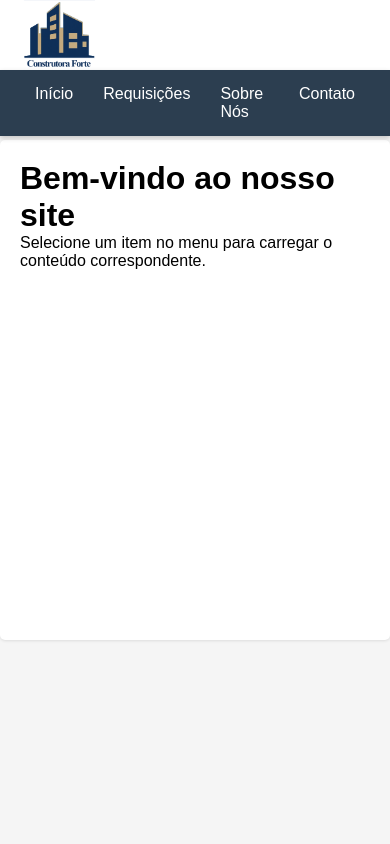
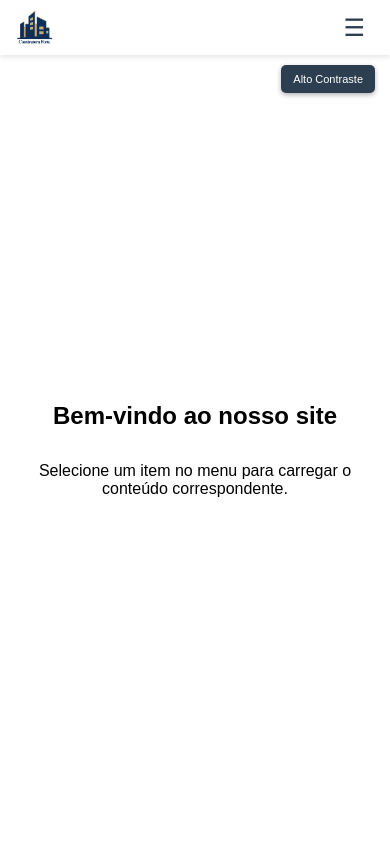
Before and after one commit to edmilsonmalta/univesp-PI-1-construtora, a PHP site: page / in a window 390 px wide. Run offline with PHP 8.4, Linux system fonts and the light colour scheme.

Commit message:
Add files via upload
Atualização para o PI 2

```diff
--- a/Index.html
+++ b/Index.html
@@ -5,71 +5,92 @@
     <meta name="viewport" content="width=device-width, initial-scale=1.0">
     <title>Página com Menu Flutuante</title>
     <style>
-        * {
+        /* RESET COMPLETO */
+        html, body {
             margin: 0;
             padding: 0;
+            height: 100%;
+            width: 100%;
+            overflow: hidden;
+        }
+
+        * {
             box-sizing: border-box;
             font-family: Arial, sans-serif;
         }
 
         body {
-            padding-top: 120px;
+            display: flex;
+            flex-direction: column;
             background-color: #f5f5f5;
         }
 
         /* Cabeçalho com logo */
         .header {
-            position: fixed;
-            top: 0;
-            left: 0;
-            width: 100%;
+            height: 70px;
             background-color: white;
+            box-shadow: 0 2px 5px rgba(0,0,0,0.1);
+            flex-shrink: 0;
             z-index: 999;
-            box-shadow: 0 2px 5px rgba(0,0,0,0.1);
-            padding: 0px 0;
         }
 
         .logo-container {
-            max-width: 1200px;
+            max-width: 100%;
             margin: 0 auto;
             padding: 0 20px;
             display: flex;
             align-items: center;
+            justify-content: space-between;
+            height: 100%;
         }
 
         .logo {
-            height: 70px;
+            height: 50px;
+        }
+
+        /* Botão menu mobile */
+        .menu-toggle {
+            display: none;
+            background: none;
+            border: none;
+            color: #2c3e50;
+            font-size: 24px;
+            cursor: pointer;
+            padding: 10px;
         }
 
         /* Estilos do menu flutuante */
         .floating-menu {
-            position: fixed;
-            top: 70px;
-            left: 0;
-            width: 100%;
+            height: 50px;
             background-color: #2c3e50;
+            box-shadow: 0 2px 5px rgba(0,0,0,0.2);
+            flex-shrink: 0;
             z-index: 1000;
-            box-shadow: 0 2px 5px rgba(0,0,0,0.2);
         }
 
         .menu-container {
             display: flex;
             justify-content: flex-start;
-            max-width: 1200px;
+            max-width: 100%;
             margin: 0 auto;
             padding: 0 20px;
+            height: 100%;
         }
 
         .menu-item {
             position: relative;
+            height: 100%;
         }
 
         .menu-item > a {
-            display: block;
+            display: flex;
+            align-items: center;
+            height: 100%;
             color: white;
             text-decoration: none;
-            padding: 15px;
+            padding: 0 15px;
             transition: background-color 0.3s;
+            white-space: nowrap;
         }
 
         .menu-item > a:hover {
@@ -85,6 +106,7 @@
             min-width: 200px;
             display: none;
             box-shadow: 0 2px 5px rgba(0,0,0,0.2);
+            z-index: 1001;
         }
 
         .menu-item:hover .submenu {
@@ -104,77 +126,313 @@
             background-color: #3d566e;
         }
 
-        /* Área do iframe */
+        /* ÁREA DO IFRAME - SOLUÇÃO FLEXBOX */
         .iframe-container {
-            max-width: 1200px;
-            margin: 20px auto;
+            flex: 1;
             background-color: white;
-            border-radius: 5px;
-            box-shadow: 0 1px 3px rgba(0,0,0,0.1);
-            min-height: 500px;
+            margin: 0;
+            padding: 0;
+            position: relative;
+            min-height: 0; /* Importante para flexbox */
+        }
+
+        .iframe-wrapper {
+            position: absolute;
+            top: 0;
+            left: 0;
+            width: 100%;
+            height: 100%;
         }
 
         .content-iframe {
             width: 100%;
             height: 100%;
-            min-height: 500px;
             border: none;
-            border-radius: 5px;
+            display: block;
         }
 
         .default-content {
-            padding: 20px;
+            position: absolute;
+            top: 0;
+            left: 0;
+            width: 100%;
+            height: 100%;
+
+            padding: 40px 20px;
+            display: flex;
+            flex-direction: column;
+            justify-content: center;
+            align-items: center;
+            text-align: center;
+            background-color: white;
         }
 
         .hidden {
+            display: none !important;
+        }
+
+        /* ===== ESTILOS RESPONSIVOS ===== */
+
+        /* Tablets */
+        @media (max-width: 1024px) {
+            .menu-container {
+                flex-wrap: wrap;
+            }
+
+            .menu-item > a {
+                padding: 0 10px;
+                font-size: 14px;
+            }
+        }
+
+        /* Mobile */
+        @media (max-width: 768px) {
+            .header {
+                height: 60px;
+            }
+
+            .logo-container {
+                padding: 0 15px;
+            }
+
+            .logo {
+                height: 40px;
+            }
+
+            .menu-toggle {
+                display: block;
+            }
+
+            .floating-menu {
+                position: fixed;
+                top: 60px;
+                left: -100%;
+                width: 280px;
+                height: calc(100vh - 60px);
+                transition: left 0.3s ease;
+                overflow-y: auto;
+                z-index: 1002;
+            }
+
+            .floating-menu.active {
+                left: 0;
+            }
+
+            .menu-container {
+                flex-direction: column;
+                padding: 0;
+                height: auto;
+            }
+
+            .menu-item {
+                width: 100%;
+                height: auto;
+                border-bottom: 1px solid #34495e;
+            }
+
+            .menu-item > a {
+                padding: 15px 20px;
+                display: flex;
+                justify-content: space-between;
+                align-items: center;
+                height: auto;
+                min-height: 50px;
+            }
+
+            .menu-item > a::after {
+                content: '›';
+                font-size: 18px;
+                transition: transform 0.3s;
+            }
+
+            .menu-item.active > a::after {
+                transform: rotate(90deg);
+            }
+
+            .submenu {
+                position: static;
                 display: none;
+                width: 100%;
+                background-color: #2c3e50;
+                box-shadow: none;
+            }
+
+            .menu-item.active .submenu {
+                display: block;
+            }
+
+            .submenu a {
+                padding: 12px 30px;
+                border-bottom: 1px solid #2c3e50;
+            }
+        }
+
+        /* Mobile pequeno */
+        @media (max-width: 480px) {
+            .header {
+                height: 55px;
+            }
+
+            .floating-menu {
+                top: 55px;
+                height: calc(100vh - 55px);
+            }
+
+            .logo {
+                height: 35px;
+            }
+
+            .default-content {
+                padding: 20px 15px;
+            }
+
+            .default-content h1 {
+                font-size: 24px;
+            }
+        }
+
+        /* Overlay para mobile */
+        .menu-overlay {
+            display: none;
+            position: fixed;
+            top: 0;
+            left: 0;
+            width: 100%;
+            height: 100%;
+            background-color: rgba(0,0,0,0.5);
+            z-index: 998;
+        }
+
+        .menu-overlay.active {
+            display: block;
+        }
+
+        /* Botão de Alto Contraste */
+        .contrast-toggle {
+            position: fixed;
+            top: 85px;
+            right: 20px;
+            background: #2c3e50;
+            color: white;
+            border: none;
+            padding: 10px 15px;
+            border-radius: 5px;
+            cursor: pointer;
+            z-index: 1003;
+            font-size: 12px;
+            box-shadow: 0 2px 5px rgba(0,0,0,0.3);
+        }
+
+        .contrast-toggle:hover {
+            background: #34495e;
+        }
+
+        /* MODO ALTO CONTRASTE */
+        .high-contrast {
+            filter: contrast(1.8) brightness(1.2);
+        }
+
+        .high-contrast body {
+            background-color: #000000 !important;
+            color: #ffffff !important;
+        }
+
+        .high-contrast .header {
+            background-color: #000000 !important;
+            color: #ffffff !important;
+            border-bottom: 2px solid #ffffff;
+        }
+
+        .high-contrast .floating-menu {
+            background-color: #333333 !important;
+        }
+
+        .high-contrast .menu-item > a {
+            color: #ffffff !important;
+            border: 1px solid #ffffff;
+        }
+
+        .high-contrast .submenu {
+            background-color: #555555 !important;
+            border: 2px solid #ffffff;
+        }
+
+        .high-contrast .iframe-container {
+            background-color: #000000 !important;
+            border: 2px solid #ffffff;
+        }
+
+        .high-contrast .default-content {
+            background-color: #000000 !important;
+            color: #ffffff !important;
+        }
+
+        /* Para mobile */
+        @media (max-width: 768px) {
+            .contrast-toggle {
+                top: 65px;
+                right: 15px;
+                padding: 8px 12px;
+                font-size: 11px;
+            }
         }
     </style>
 </head>
 <body>
+    <!-- Overlay para fechar menu no mobile -->
+    <div class="menu-overlay" id="menuOverlay"></div>
+
+    <!-- Botão de Alto Contraste -->
+    <button class="contrast-toggle" id="contrastToggle" title="Ativar/Desativar Alto Contraste">
+        Alto Contraste
+    </button>
+
     <!-- Cabeçalho com Logo -->
     <header class="header">
         <div class="logo-container">
             <img src="logo.png" alt="Logo da Empresa" class="logo">
+            <button class="menu-toggle" id="menuToggle">☰</button>
         </div>
     </header>
 
     <!-- Menu Flutuante -->
-    <nav class="floating-menu">
+    <nav class="floating-menu" id="floatingMenu">
         <div class="menu-container">
             <div class="menu-item">
-                <a href="#" onclick="loadContent('default')">Início</a>
+                <a href="#" onclick="loadContent('default'); closeMobileMenu();">Início</a>
             </div>
 
-            <div class="menu-item" id="services-menu">
-                <a href="#" onclick="loadContent('requisicao_obra.php')">Requisições</a>
-                <div class="submenu" id="services-submenu">
-                    <a href="#" onclick="loadContent('requisicao_obra.php')">Requisitar Obra/Reforma</a>
-                    <a href="#" onclick="loadContent('agendamento_cliente.php')">Visualizar Agendamento</a>
-                </div>
-            </div>
-
-            <div class="menu-item" id="about-menu">
-                <a href="#" onclick="loadContent('sobre.html')">Sobre Nós</a>
-                <div class="submenu" id="about-submenu">
-                    <a href="#" onclick="loadContent('historia.html')">Nossa História</a>
-                    <a href="#" onclick="loadContent('equipe.html')">Nossa Equipe</a>
+            <div class="menu-item">
+                <a href="#" class="menu-link">Requisições</a>
+                <div class="submenu">
+                    <a href="#" onclick="loadContent('requisicao_obra.php'); closeMobileMenu();">Requisitar Obra/Reforma</a>
+                    <a href="#" onclick="loadContent('agendamento_cliente.php'); closeMobileMenu();">Visualizar Agendamento</a>
                 </div>
             </div>
 
             <div class="menu-item">
-                <a href="#" onclick="loadContent('contato.html')">Contato</a>
+                <a href="#" class="menu-link">Sobre Nós</a>
+                <div class="submenu">
+                    <a href="#" onclick="loadContent('historia.html'); closeMobileMenu();">Nossa História</a>
+                    <a href="#" onclick="loadContent('equipe.html'); closeMobileMenu();">Nossa Equipe</a>
+                </div>
+            </div>
+
+            <div class="menu-item">
+                <a href="#" onclick="loadContent('contato.html'); closeMobileMenu();">Contato</a>
             </div>
         </div>
     </nav>
 
     <!-- Área de Conteúdo com Iframe -->
     <div class="iframe-container">
+        <div class="iframe-wrapper">
             <div id="default-content" class="default-content">
                 <h1>Bem-vindo ao nosso site</h1>
                 <p>Selecione um item no menu para carregar o conteúdo correspondente.</p>
             </div>
             <iframe id="content-iframe" class="content-iframe hidden" src=""></iframe>
+        </div>
     </div>
 
     <script>
@@ -185,35 +443,140 @@
             if (pageUrl === 'default') {
                 iframe.classList.add('hidden');
                 defaultContent.classList.remove('hidden');
+                iframe.src = ''; // Limpa o iframe
             } else {
                 defaultContent.classList.add('hidden');
                 iframe.classList.remove('hidden');
                 iframe.src = pageUrl;
             }
 
-            // Retorna true para permitir que o hover continue funcionando
+            // Força o redimensionamento do iframe
+            setTimeout(() => {
+                adjustIframeSize();
+            }, 100);
+
             return true;
         }
+
+        // Funções para menu mobile
+        function toggleMobileMenu() {
+            const menu = document.getElementById('floatingMenu');
+            const overlay = document.getElementById('menuOverlay');
+            menu.classList.toggle('active');
+            overlay.classList.toggle('active');
+        }
+
+        function closeMobileMenu() {
+            const menu = document.getElementById('floatingMenu');
+            const overlay = document.getElementById('menuOverlay');
+            menu.classList.remove('active');
+            overlay.classList.remove('active');
+        }
+
+        // Função para ajustar o tamanho do iframe
+        function adjustIframeSize() {
+            const iframe = document.getElementById('content-iframe');
+            const iframeContainer = document.querySelector('.iframe-container');
+
+            if (iframe && !iframe.classList.contains('hidden')) {
+                // Garante que o iframe ocupe 100% do container
+                iframe.style.width = '100%';
+                iframe.style.height = '100%';
+                iframe.style.display = 'block';
+            }
+        }
+
+        // CONTROLE DE ALTO CONTRASTE
+        const contrastToggle = document.getElementById('contrastToggle');
+        const htmlElement = document.documentElement;
+
+        // Verifica se já estava ativo
+        if (localStorage.getItem('highContrast') === 'true') {
+            htmlElement.classList.add('high-contrast');
+            contrastToggle.textContent = 'Contraste Normal';
+        }
+
+        contrastToggle.addEventListener('click', function() {
+            htmlElement.classList.toggle('high-contrast');
+
+            if (htmlElement.classList.contains('high-contrast')) {
+                localStorage.setItem('highContrast', 'true');
+                contrastToggle.textContent = 'Contraste Normal';
+            } else {
+                localStorage.setItem('highContrast', 'false');
+                contrastToggle.textContent = 'Alto Contraste';
+            }
+        });
 
         // Adiciona eventos para melhorar a experiência com submenus
         document.addEventListener('DOMContentLoaded', function() {
             const menuItems = document.querySelectorAll('.menu-item');
+            const menuToggle = document.getElementById('menuToggle');
+            const overlay = document.getElementById('menuOverlay');
 
+            // Evento do botão menu mobile
+            menuToggle.addEventListener('click', toggleMobileMenu);
+
+            // Evento do overlay para fechar menu
+            overlay.addEventListener('click', closeMobileMenu);
+
+            // Eventos para desktop
             menuItems.forEach(item => {
-                // Mantém o submenu aberto quando o mouse está sobre ele
+                // Mantém o submenu aberto quando o mouse está sobre ele (desktop)
                 item.addEventListener('mouseenter', function() {
+                    if (window.innerWidth > 768) {
                         const submenu = this.querySelector('.submenu');
                         if (submenu) submenu.style.display = 'block';
+                    }
                 });
 
                 item.addEventListener('mouseleave', function() {
+                    if (window.innerWidth > 768) {
                         const submenu = this.querySelector('.submenu');
                         if (submenu) submenu.style.display = 'none';
+                    }
                 });
+
+                // Eventos para mobile
+                const menuLink = item.querySelector('.menu-link');
+                if (menuLink) {
+                    menuLink.addEventListener('click', function(e) {
+                        if (window.innerWidth <= 768) {
+                            e.preventDefault();
+                            // Fecha outros menus abertos
+                            menuItems.forEach(otherItem => {
+                                if (otherItem !== item) {
+                                    otherItem.classList.remove('active');
+                                }
+                            });
+                            // Abre/fecha o menu atual
+                            item.classList.toggle('active');
+                        }
+                    });
+                }
             });
 
             // Esconde o iframe inicialmente
             document.getElementById('content-iframe').classList.add('hidden');
+
+            // Ajusta o iframe quando a janela é redimensionada
+            window.addEventListener('resize', function() {
+                adjustIframeSize();
+
+                if (window.innerWidth > 768) {
+                    closeMobileMenu();
+                    // Remove classes active dos itens do menu
+                    menuItems.forEach(item => {
+                        item.classList.remove('active');
+                    });
+                }
+            });
+
+            // Ajusta o iframe periodicamente para garantir que fique correto
+            setInterval(adjustIframeSize, 500);
+
+            // Ajusta o iframe quando a página carrega
+            setTimeout(adjustIframeSize, 1000);
         });
     </script>
 </body>
--- a/login.php
+++ b/login.php
@@ -216,7 +216,7 @@ if ($_SERVER['REQUEST_METHOD'] === 'POST') {
             <div class="links">
                 <a href="recuperar_senha.php">Esqueci minha senha</a>
                 <span> | </span>
-                <a href="cadastro_cliente.php">Cadastre-se</a>
+                <a href="./admin/cad-cliente.php">Cadastre-se</a>
             </div>
         </form>
     </div>
```
Lines whose indentation alone changed are shown as unchanged.
